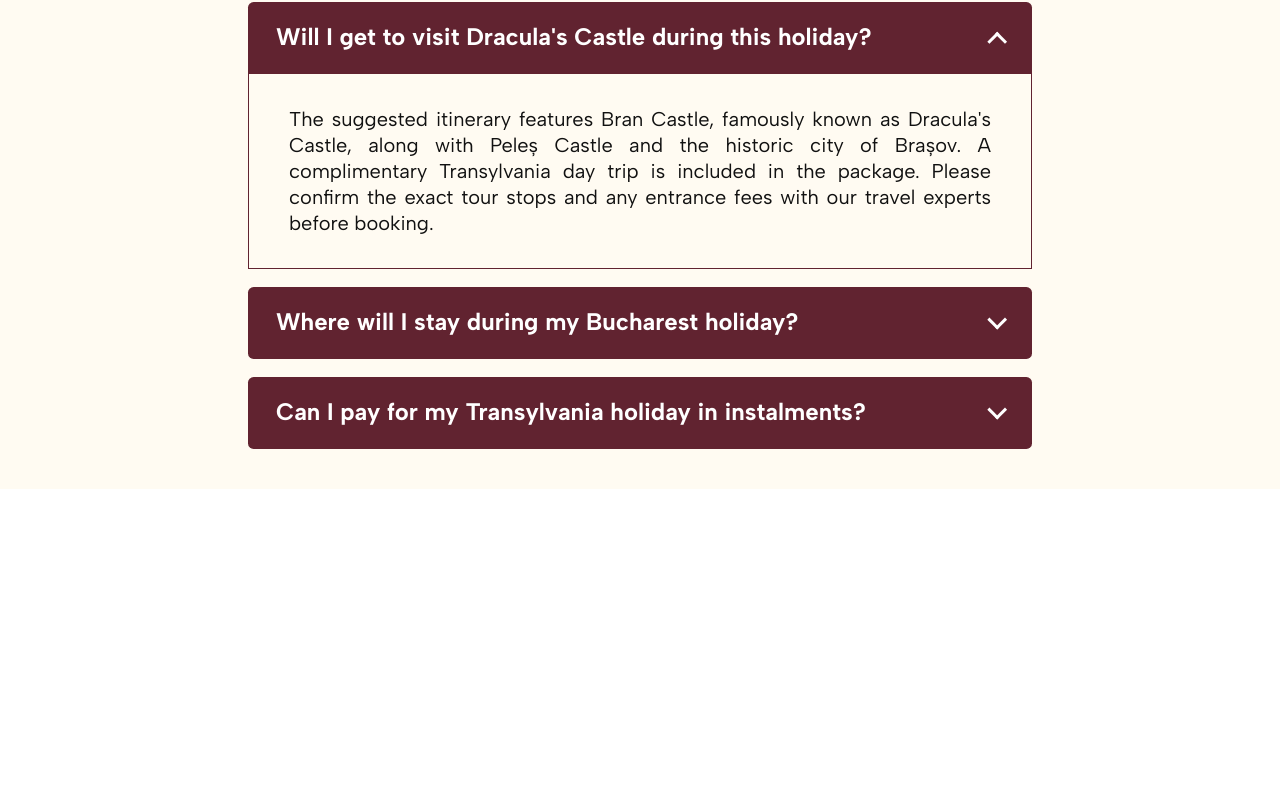
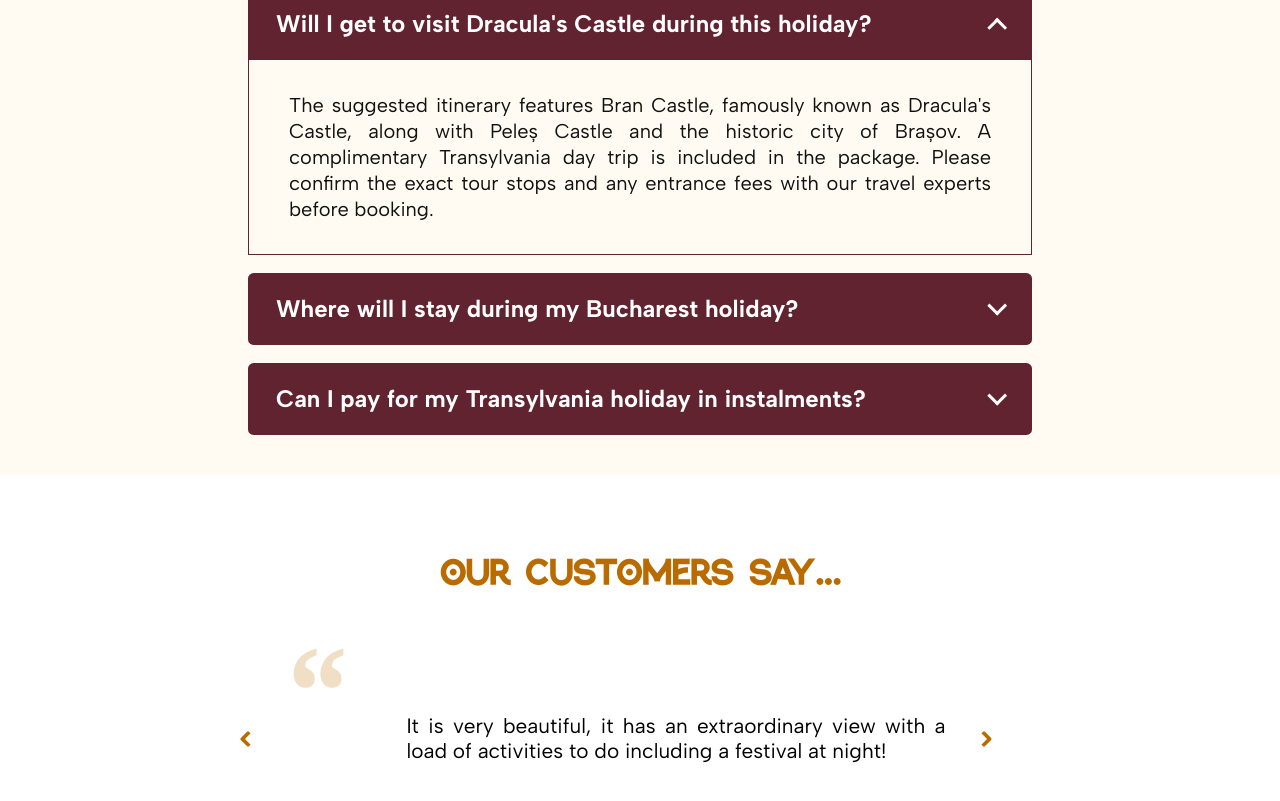
Before and after one commit to fa-haseena-shah/transylvania-deal-page, a Next.js app: page / in a window 1280 px wide. Shown: the part 8033-8834 px from the top of the page. Before the commit the page ends 8522 px from the top, so only its background shows below. Built offline with nearby package versions, Linux system fonts and the light colour scheme.

Commit message:
edited payment and completed testimonials

```diff
--- a/src/app/page.js
+++ b/src/app/page.js
@@ -10,6 +10,7 @@ import Excursions from "./ui/Excursions";
 import Highlights from "./ui/Highlights";
 import Payment from "./ui/Payment";
 import Faq from "./ui/Faq";
+import Testimonials from "./ui/Testimonials";
 import deal from "./lib/deal-page-data.json";
 
 export default function Home() {
@@ -42,6 +43,7 @@ export default function Home() {
         <Divider />
         <Payment content={deal.payment} />
         <Faq faqs={deal.dealFAQs} />
+        <Testimonials />
       </main>
     </>
   );
--- a/src/app/ui/Payment.js
+++ b/src/app/ui/Payment.js
@@ -53,7 +53,7 @@ export default function Payment({ content = "" }) {
         </ol>
 
         <div className={styles.paymentContact}>
-          <Button className={styles.paymentButton} href="#enquire">Reach Out</Button>
+          <Button className={`${styles.btn} ${styles.paymentButton}`}href="#enquire">Reach Out</Button>
           {note && <p className={styles.paymentNote}>{note}</p>}
         </div>
       </div>
--- /dev/null
+++ b/src/app/ui/Testimonials.js
@@ -0,0 +1,65 @@
+"use client";
+
+import { useState } from "react";
+import styles from "./styles/deal-page.module.css";
+import Title from "./Title";
+
+const TITLE = "Our customers say..."
+
+const MOCK_TESTIMONIALS = [
+  "It is very beautiful, it has an extraordinary view with a load of activities to do including a festival at night!",
+  "The castles and mountain scenery made this a wonderful trip. Bucharest was full of places to explore.",
+  "A lovely holiday with memorable sights, welcoming people, and plenty of time to enjoy each destination.",
+];
+
+export default function Testimonials() {
+  const [activeIndex, setActiveIndex] = useState(0);
+  const currentTestimonial = MOCK_TESTIMONIALS[activeIndex];
+
+  const showPrevious = () => {
+    setActiveIndex(
+      (index) => (index - 1 + MOCK_TESTIMONIALS.length) % MOCK_TESTIMONIALS.length,
+    );
+  };
+
+  const showNext = () => {
+    setActiveIndex((index) => (index + 1) % MOCK_TESTIMONIALS.length);
+  };
+
+  return (
+    <section className={styles.testimonials} aria-labelledby="testimonials-title">
+      <div className={styles.testimonialsInner}>
+        <Title title={TITLE} className={`${styles.sectionTitle} ${styles.testimonialsTitle}`}/>
+        <div
+          className={styles.testimonialCarousel}
+          role="group"
+          aria-roledescription="carousel"
+          aria-label="Sample traveller testimonials"
+        >
+          <button
+            type="button"
+            className={`${styles.testimonialArrow} ${styles.testimonialPrevious}`}
+            aria-label="Previous testimonial"
+            onClick={showPrevious}
+          />
+          <blockquote
+            className={styles.testimonialQuote}
+            aria-live="polite"
+            aria-atomic="true"
+          >
+            <span className={styles.testimonialQuoteMark} aria-hidden="true">
+              “
+            </span>
+            <p key={activeIndex}>{currentTestimonial}</p>
+          </blockquote>
+          <button
+            type="button"
+            className={`${styles.testimonialArrow} ${styles.testimonialNext}`}
+            aria-label="Next testimonial"
+            onClick={showNext}
+          />
+        </div>
+      </div>
+    </section>
+  );
+}
--- a/src/app/ui/styles/deal-page.module.css
+++ b/src/app/ui/styles/deal-page.module.css
@@ -1165,7 +1165,6 @@
 .paymentTitle {
   margin-bottom: 2rem;
   color: var(--color-blue);
-  font-size: 2.5rem;
   font-weight: 400;
   text-align: center;
   text-transform: uppercase;
@@ -1214,18 +1213,11 @@
   display: inline-flex;
   min-width: 13.75rem;
   min-height: 4.5rem;
-  align-items: center;
-  justify-content: center;
-  padding: 0.75rem 1.5rem;
   border: 2px solid var(--color-blue);
-  border-radius: 0.5rem;
   background: var(--color-blue);
-  box-shadow: inset 0 0 0 2px #fff;
-  color: #fff;
+  box-shadow: inset 0 0 0 2.7px var(--page-bg);
+  color: var(--page-bg);
   font-family: var(--font-heading);
-  font-size: 1.5rem;
-  text-decoration: none;
-  text-transform: uppercase;
 }
 
 .paymentNote {
@@ -1254,3 +1246,127 @@
   gap: 1.125rem;
   margin-inline: auto;
 }
+
+.testimonials {
+  overflow: hidden;
+  background: #fff;
+}
+
+.testimonialsInner {
+  width: calc(100% - 2rem);
+  max-width: 50rem;
+  margin-inline: auto;
+  padding-block: 2.5rem 4rem;
+}
+
+.testimonialsTitle {
+  margin-bottom: 4rem;
+  margin-top: 2.5rem;
+  color: var(--color-orange);
+  line-height: 1.1;
+}
+
+.testimonialCarousel {
+  display: grid;
+  width: calc(100% - 2rem);
+  grid-template-columns: 2rem minmax(0, 1fr) 2rem;
+  align-items: center;
+  gap: 1.4rem;
+  margin-left: -0.5rem;
+}
+
+.testimonialArrow {
+  display: grid;
+  width: 2rem;
+  height: 3rem;
+  place-items: center;
+  padding: 0;
+  border: 0;
+  background: transparent;
+  color: var(--color-orange);
+  cursor: pointer;
+}
+
+.testimonialArrow::before {
+  width: 0.75rem;
+  height: 0.75rem;
+  border: solid currentColor;
+  border-width: 0 0.25rem 0.25rem 0;
+  border-radius: 0.15rem;
+  content: "";
+}
+
+.testimonialPrevious::before {
+  transform: rotate(135deg);
+}
+
+.testimonialNext::before {
+  transform: rotate(-45deg);
+}
+
+.testimonialQuote {
+  position: relative;
+  display: flex;
+  min-height: 11rem;
+  align-items: center;
+  padding-left: 7.5rem;
+  border: 0;
+}
+
+.testimonialQuoteMark {
+  position: absolute;
+  top: -1.5rem;
+  left: 0;
+  color: #f1dfc5;
+  font-family: Georgia, serif;
+  font-size: 8rem;
+  font-weight: 700;
+  line-height: 1;
+}
+
+.testimonialQuote p {
+  font-size: clamp(1.25rem, 3.2vw, 2rem);
+  line-height: 1.2;
+  text-align: justify;
+}
+
+@media (max-width: 48rem) {
+  .testimonialsInner {
+    padding-block: 2rem 3rem;
+  }
+
+  .testimonialsTitle {
+    margin-bottom: 2.5rem;
+  }
+
+  .testimonialCarousel {
+    width: calc(100% - 1.5rem);
+    grid-template-columns: 1.5rem minmax(0, 1fr) 1.5rem;
+    gap: 0.5rem;
+    margin-left: -1rem;
+  }
+
+  .testimonialQuote {
+    min-height: 8rem;
+    padding-left: 2.5rem;
+  }
+
+  .testimonialQuoteMark {
+    top: -0.75rem;
+    font-size: 5rem;
+  }
+
+  .testimonialQuote p {
+    font-size: 1.3rem;
+  }
+
+  .testimonialArrow {
+    width: 1.5rem;
+  }
+}
+
+@media (min-width: 64rem) {
+  .testimonialQuote p {
+    font-size: 1.3rem;
+  }
+}
```
